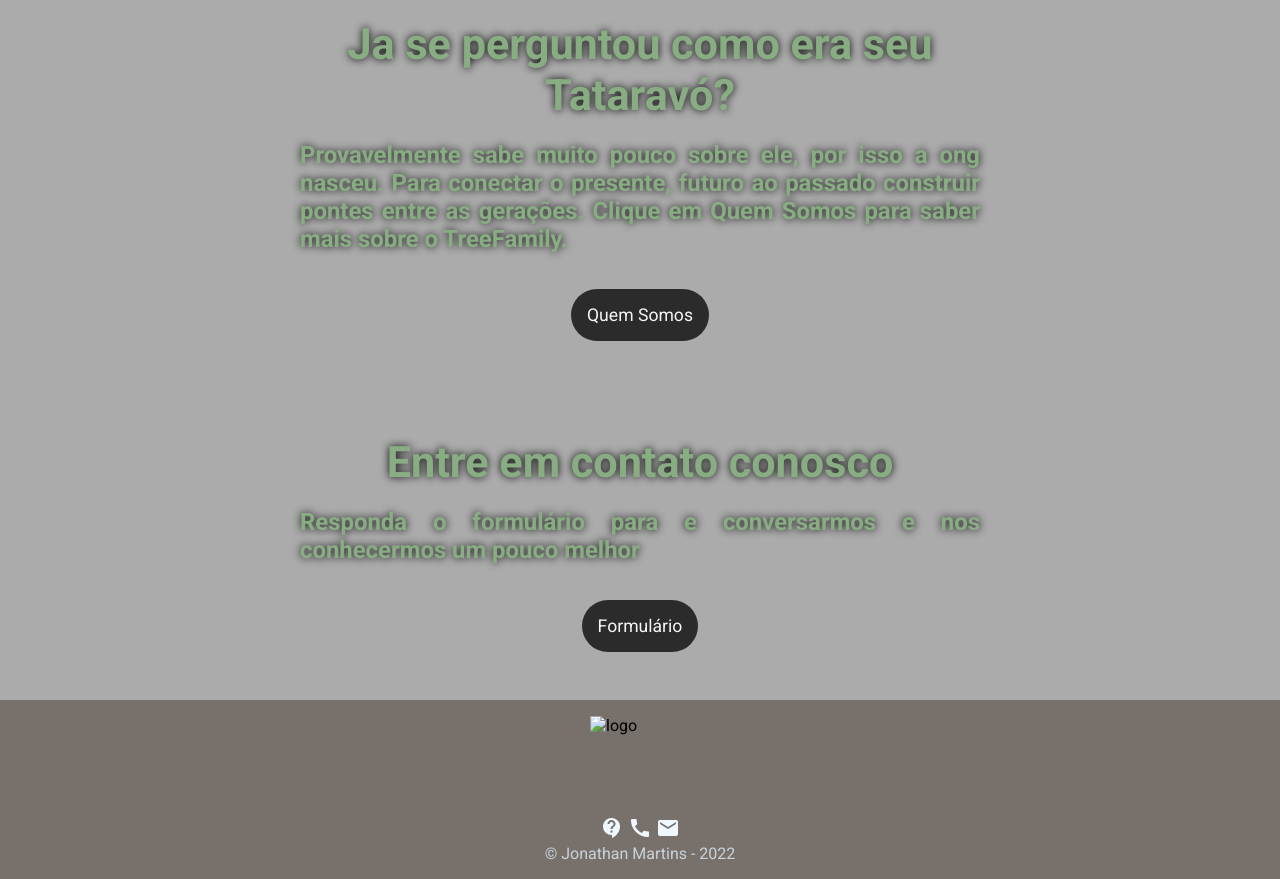
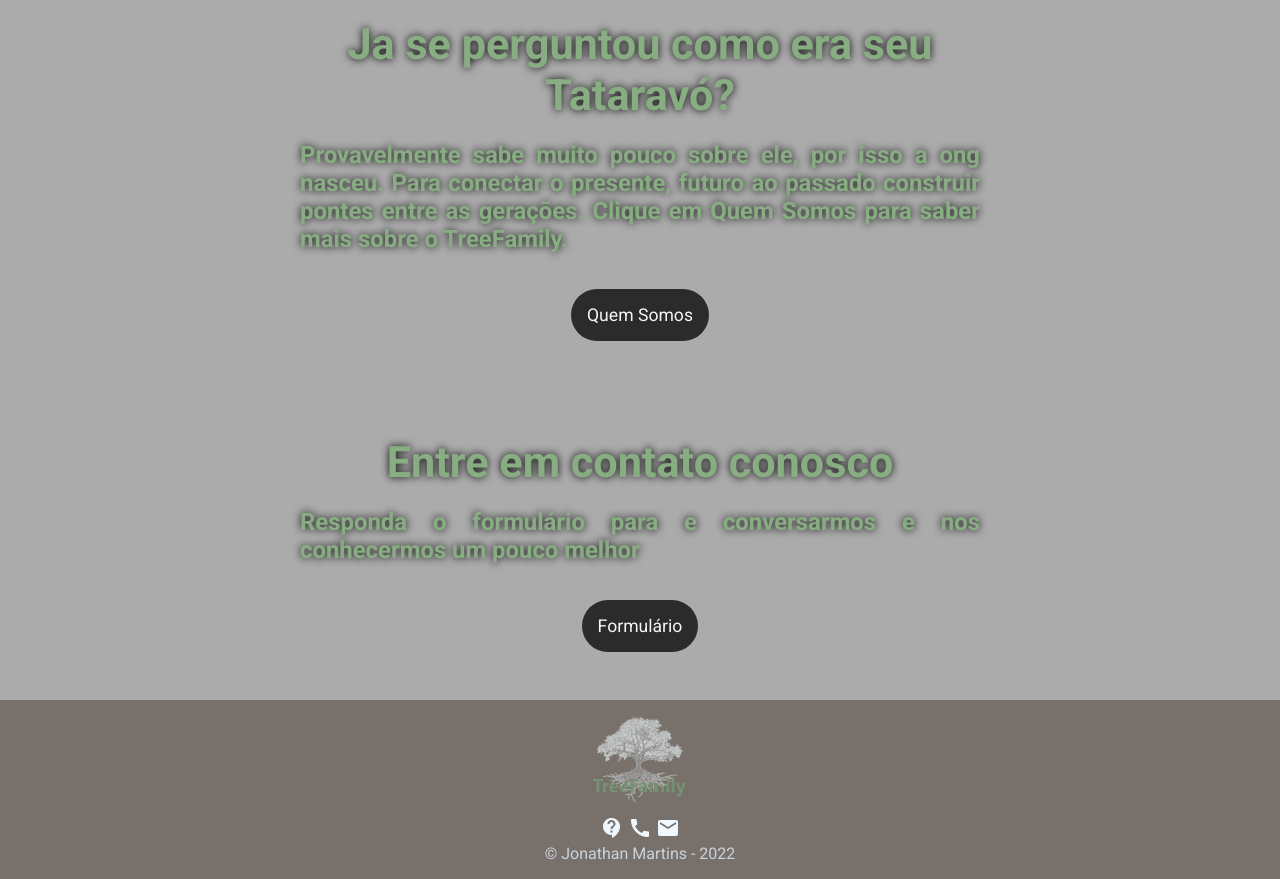
Before and after one commit to dev-jonathan/PP1_JonathanM, a plain HTML site: page index.html in a window 1280 px wide. Shown: the part 503-1382 px from the top of the page. Drawn offline with Linux system fonts and the light colour scheme.

Commit message:
Update index.html

```diff
--- a/index.html
+++ b/index.html
@@ -48,7 +48,7 @@
     </section>
 
     <footer>
-        <img class="logo" src="imgs/logo.png" alt="logo">
+        <img class="logo" src="logo.png" alt="logo">
         <div>
             <div>
                 <a href="https://github.com/jonathan-brasil"><i class="material-icons">contact_support</i></a>
```
